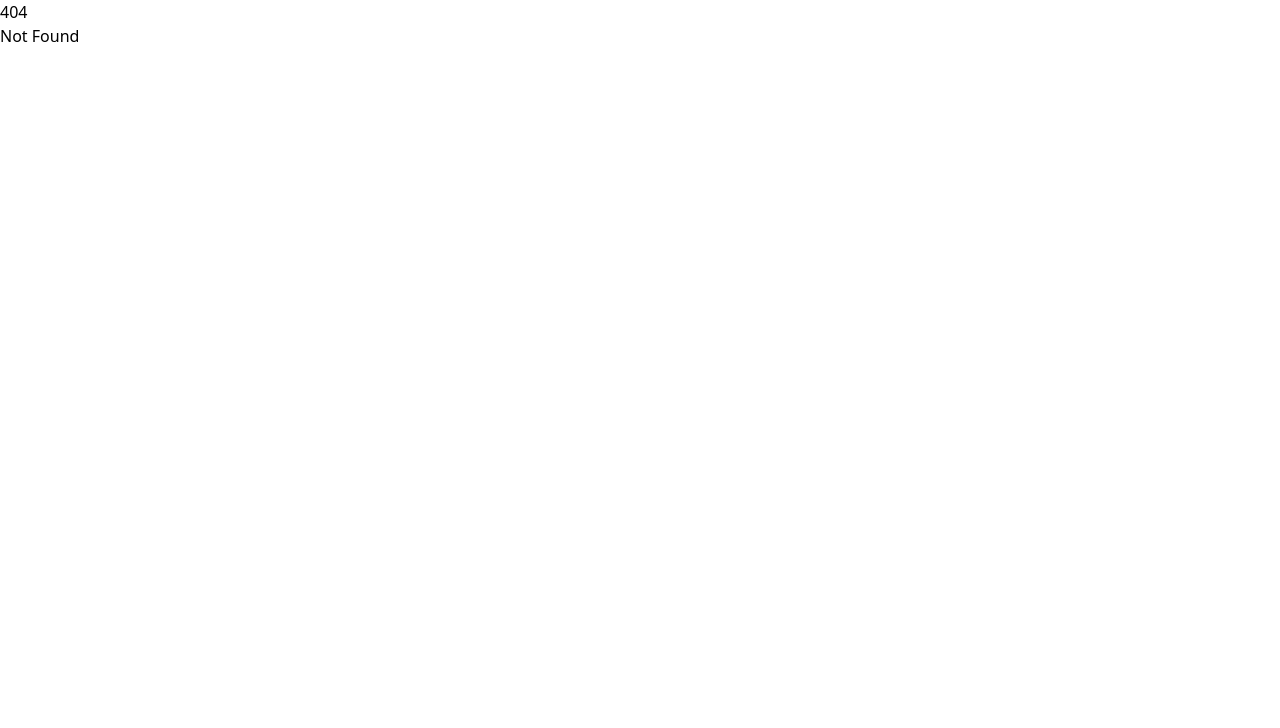
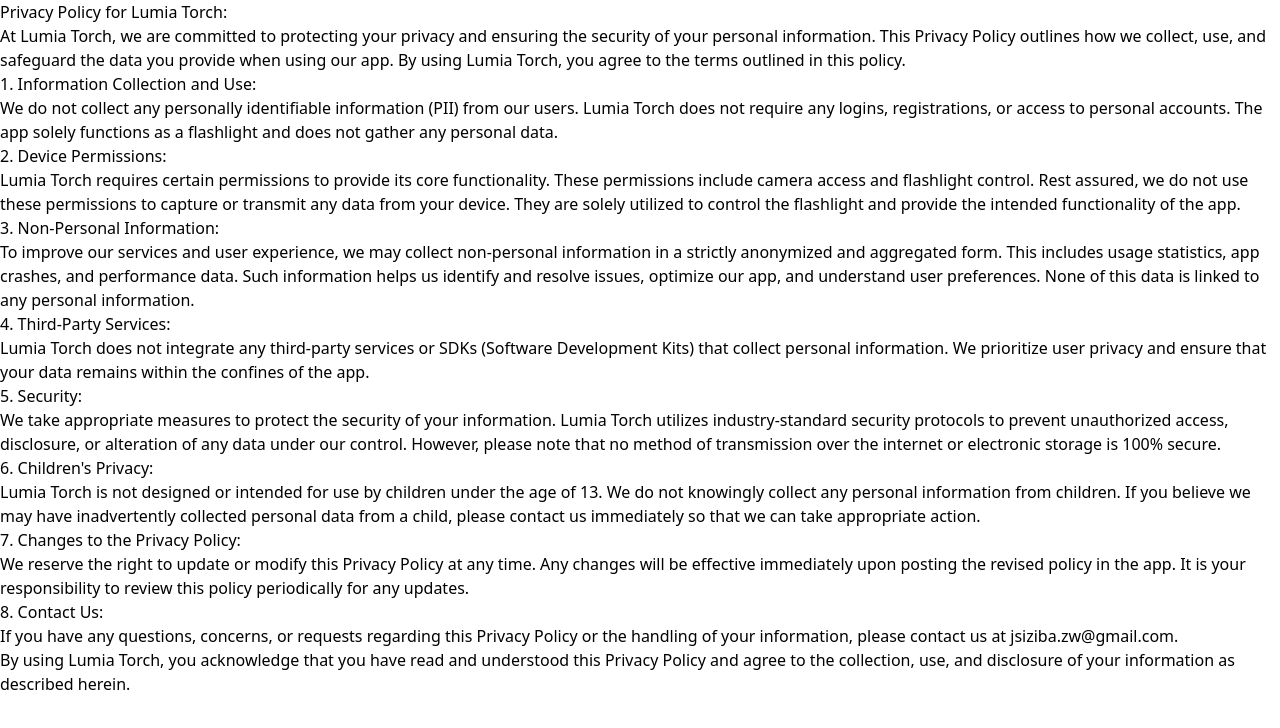
Before and after one commit to JSiziba/jsiziba.github.io, a SvelteKit app: page /lumia in a window 1280 px wide. Before the commit this address had no page. Shown: the top 728 px of the page. Built offline with nearby package versions, Linux system fonts and the light colour scheme.

Commit message:
Lumia privacy policy

```diff
--- /dev/null
+++ b/src/routes/lumia/+page.svelte
@@ -0,0 +1,37 @@
+<h1>Privacy Policy for Lumia Torch:</h1>
+
+<p>At Lumia Torch, we are committed to protecting your privacy and ensuring the security of your personal information. This Privacy Policy outlines how we collect, use, and safeguard the data you provide when using our app. By using Lumia Torch, you agree to the terms outlined in this policy.</p>
+
+<h2>1. Information Collection and Use:</h2>
+<p>We do not collect any personally identifiable information (PII) from our users. Lumia Torch does not require any logins, registrations, or access to personal accounts. The app solely functions as a flashlight and does not gather any personal data.</p>
+
+<h2>2. Device Permissions:</h2>
+<p>Lumia Torch requires certain permissions to provide its core functionality. These permissions include camera access and flashlight control. Rest assured, we do not use these permissions to capture or transmit any data from your device. They are solely utilized to control the flashlight and provide the intended functionality of the app.
+</p>
+
+<h2>3. Non-Personal Information:</h2>
+<p>To improve our services and user experience, we may collect non-personal information in a strictly anonymized and aggregated form. This includes usage statistics, app crashes, and performance data. Such information helps us identify and resolve issues, optimize our app, and understand user preferences. None of this data is linked to any personal information.
+</p>
+
+<h2>4. Third-Party Services:</h2>
+<p>Lumia Torch does not integrate any third-party services or SDKs (Software Development Kits) that collect personal information. We prioritize user privacy and ensure that your data remains within the confines of the app.
+</p>
+
+<h2>5. Security:</h2>
+<p>We take appropriate measures to protect the security of your information. Lumia Torch utilizes industry-standard security protocols to prevent unauthorized access, disclosure, or alteration of any data under our control. However, please note that no method of transmission over the internet or electronic storage is 100% secure.
+</p>
+
+<h2>6. Children's Privacy:</h2>
+<p>Lumia Torch is not designed or intended for use by children under the age of 13. We do not knowingly collect any personal information from children. If you believe we may have inadvertently collected personal data from a child, please contact us immediately so that we can take appropriate action.
+</p>
+
+<h2>7. Changes to the Privacy Policy:</h2>
+<p>We reserve the right to update or modify this Privacy Policy at any time. Any changes will be effective immediately upon posting the revised policy in the app. It is your responsibility to review this policy periodically for any updates.
+</p>
+
+<h2>8. Contact Us:</h2>
+<p>If you have any questions, concerns, or requests regarding this Privacy Policy or the handling of your information, please contact us at jsiziba.zw@gmail.com.
+</p>
+
+<p>By using Lumia Torch, you acknowledge that you have read and understood this Privacy Policy and agree to the collection, use, and disclosure of your information as described herein.
+</p>
```
